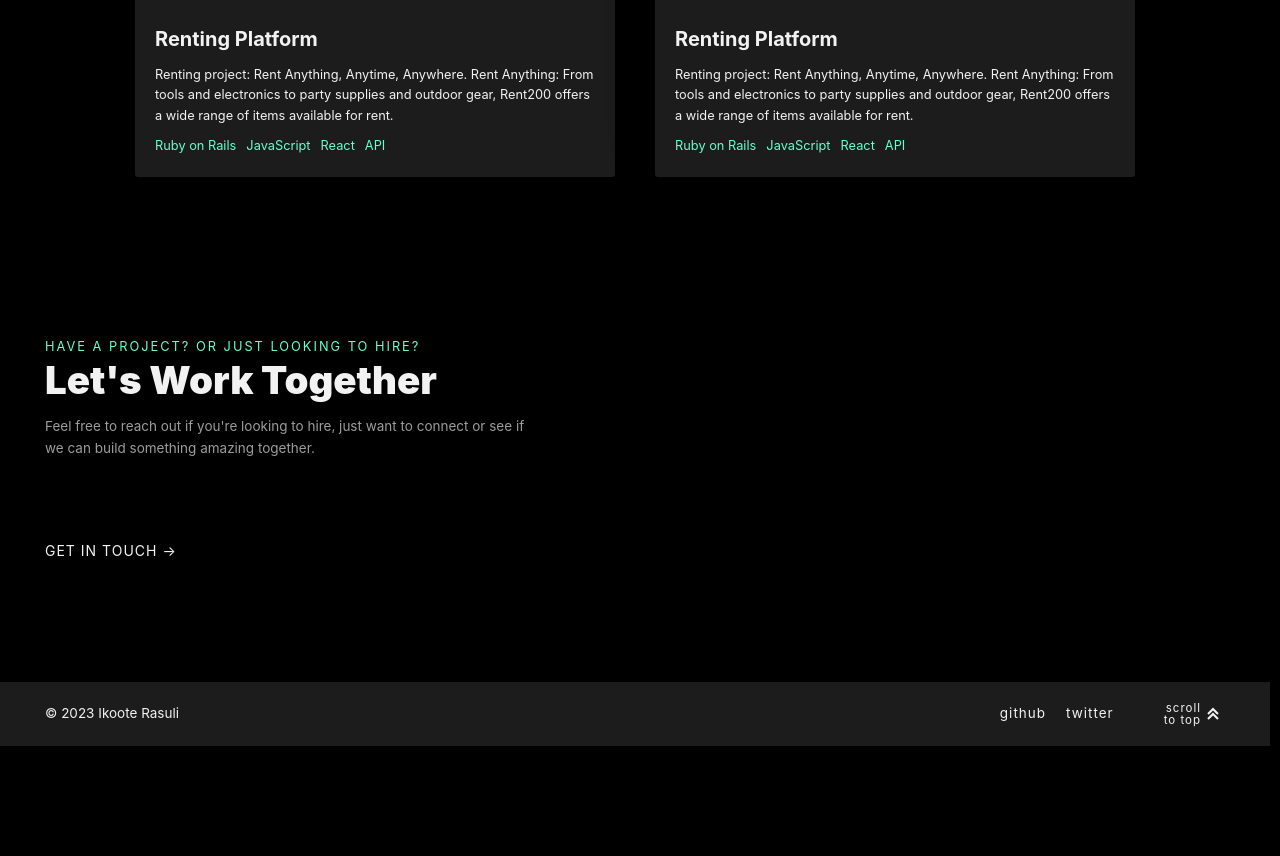
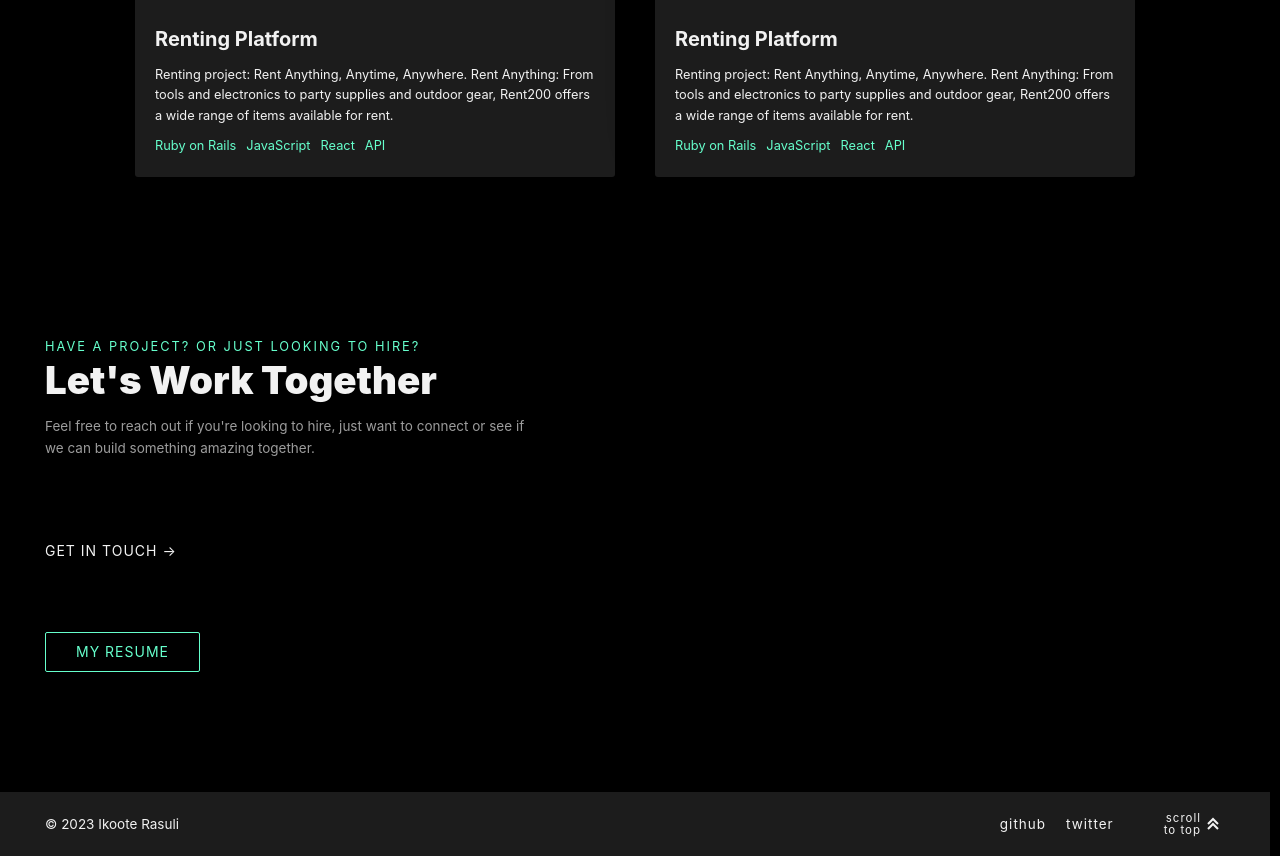
Before and after one commit to ikoote1/ikoote-Portfolio, a plain HTML site: page index.html in a window 1280 px wide. Shown: the part 4834-5690 px from the top of the page. Before the commit the page ends 5580 px from the top, so only its background shows below. Drawn offline with nearby package versions, Linux system fonts and the light colour scheme.

Commit message:
making final touches on code

```diff
--- a/index.html
+++ b/index.html
@@ -186,9 +186,6 @@
                 >
                   Hire Me
                 </a>
-                <!-- <a href="#" download="" class="btn download-link"
-									>Download CV</a
-								> -->
               </div>
             </div>
           </article>
@@ -601,6 +598,14 @@
               >Get in touch →</a
             >
           </div>
+          <div class="hero-btn-container">
+            <a
+              href="./assets/Ikoote_Rasuli_Resume.pdf"
+              class="btn hire-btn"
+            >
+              My Resume
+            </a>
+          </div>
         </div>
       </section>
     </main>
```
Also changed, not shown: 3 other files.
